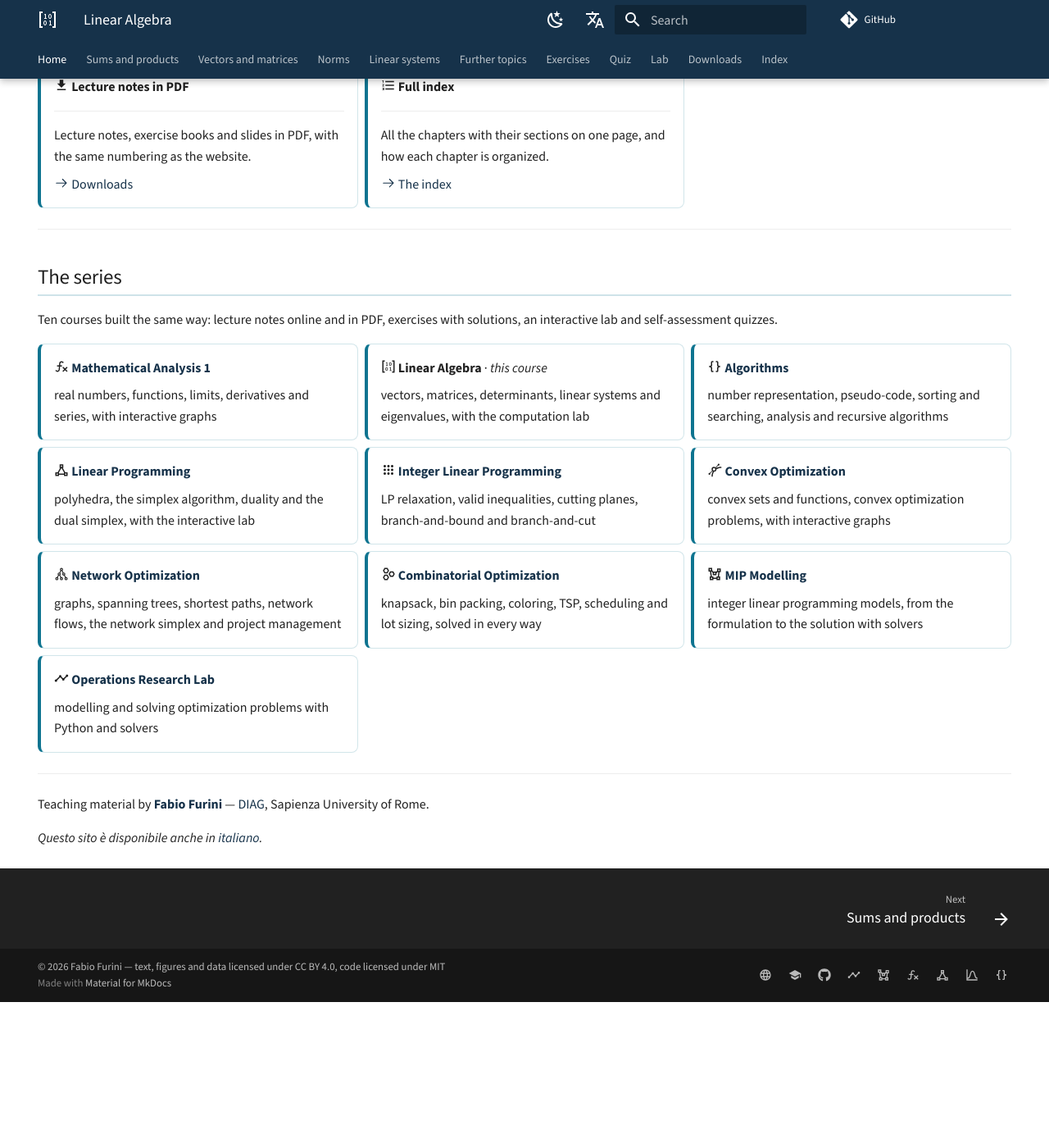
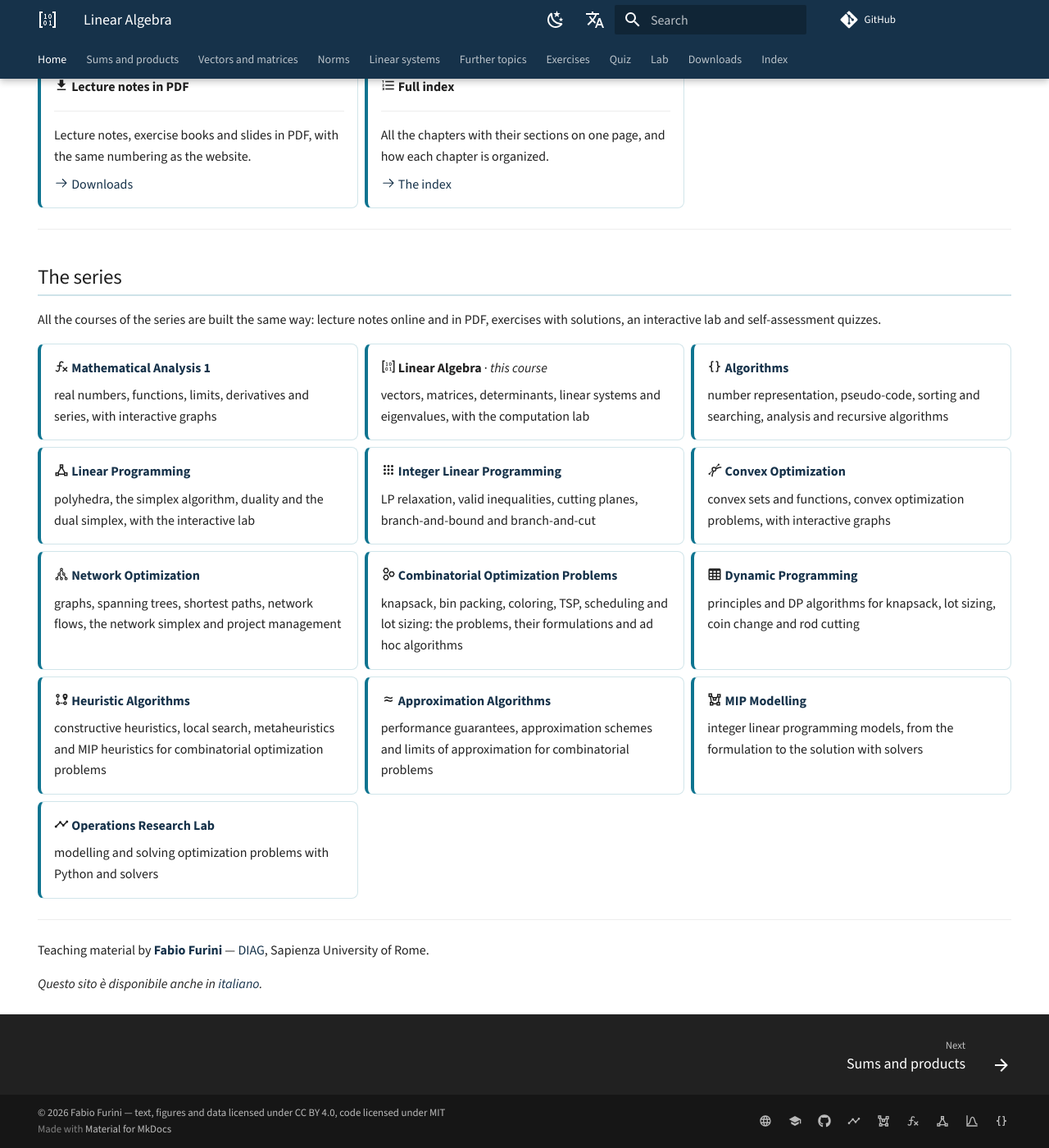
Before and after one commit to fabiofurini/linear-algebra, an MkDocs documentation site: the page built from docs/index.md, in a window 1280 px wide and 1400 px high, scrolled down 1990 px. Shown: the whole window at 82% size. Built offline with MkDocs 1.6.1 and Material for MkDocs 9.7.7, drawn with Linux system fonts in a browser that asks for light colours; comment, search, counter and statistics services are not loaded; before the commit the page ends 3212 px from its top, so only the background shows below that.

Commit message:
Home of the series: 13 courses, Combinatorial Optimization Problems (new name) and the three new courses
Co-Authored-By: Claude Opus 5.5 <noreply@anthropic.com>

```diff
--- a/docs/index.md
+++ b/docs/index.md
@@ -140,7 +140,7 @@ to let it run by itself).
 <!-- collana -->
 ## The series
 
-Ten courses built the same way: lecture notes online and in PDF, exercises with solutions, an interactive lab and self-assessment quizzes.
+All the courses of the series are built the same way: lecture notes online and in PDF, exercises with solutions, an interactive lab and self-assessment quizzes.
 
 <div class="grid cards" markdown>
 
@@ -172,9 +172,21 @@ Ten courses built the same way: lecture notes online and in PDF, exercises with
 
     graphs, spanning trees, shortest paths, network flows, the network simplex and project management
 
--   :material-hexagon-multiple-outline: **[Combinatorial Optimization](https://fabiofurini.github.io/combinatorial-optimization/)**
+-   :material-hexagon-multiple-outline: **[Combinatorial Optimization Problems](https://fabiofurini.github.io/combinatorial-optimization/)**
 
-    knapsack, bin packing, coloring, TSP, scheduling and lot sizing, solved in every way
+    knapsack, bin packing, coloring, TSP, scheduling and lot sizing: the problems, their formulations and ad hoc algorithms
+
+-   :material-table-large: **[Dynamic Programming](https://fabiofurini.github.io/dynamic-programming/)**
+
+    principles and DP algorithms for knapsack, lot sizing, coin change and rod cutting
+
+-   :material-map-marker-path: **[Heuristic Algorithms](https://fabiofurini.github.io/heuristic-algorithms/)**
+
+    constructive heuristics, local search, metaheuristics and MIP heuristics for combinatorial optimization problems
+
+-   :material-approximately-equal: **[Approximation Algorithms](https://fabiofurini.github.io/approximation-algorithms/)**
+
+    performance guarantees, approximation schemes and limits of approximation for combinatorial problems
 
 -   :material-vector-polygon: **[MIP Modelling](https://fabiofurini.github.io/mip-modelling/)**
 
```
